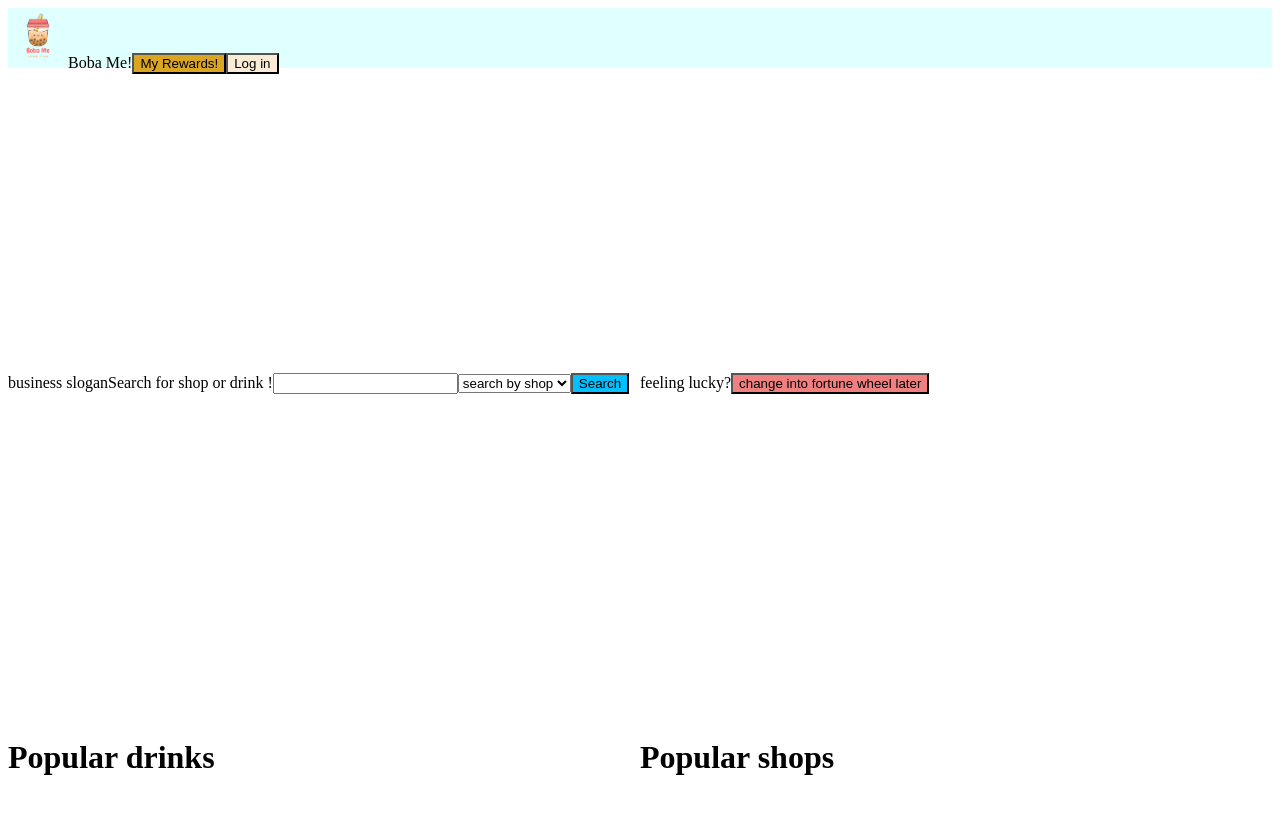
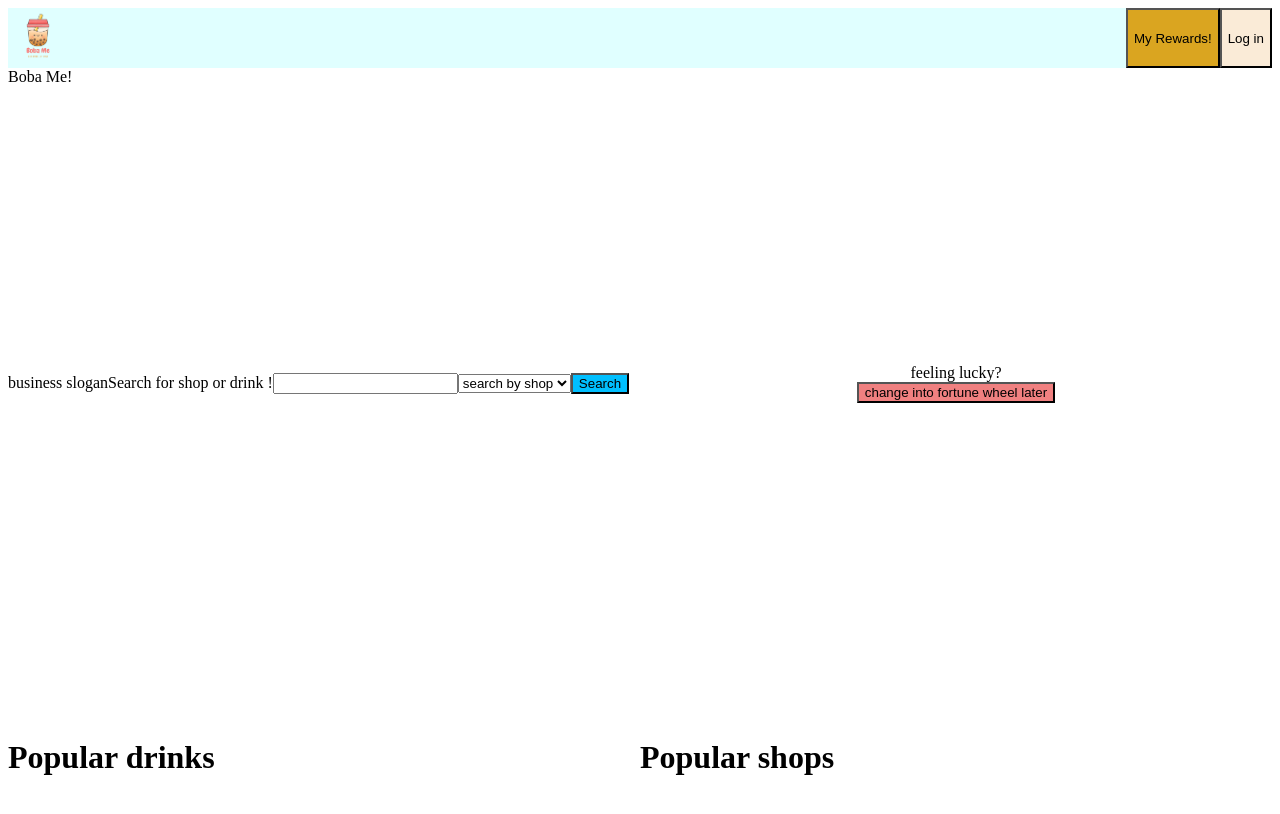
Before and after one commit to SENG2021-Boba-Engineers/Project, a React (Create React App) app in the folder SourceCode_and_Documentation/boba-me/: page / in a window 1280 px wide. Shown: the top 814 px of the page. Built offline with nearby package versions, Linux system fonts and the light colour scheme.

Commit message:
added better layout using CSS

```diff
--- a/SourceCode_and_Documentation/boba-me/src/App.js
+++ b/SourceCode_and_Documentation/boba-me/src/App.js
@@ -19,13 +19,19 @@
         shops       => contains shops profiles
       */}
       <div className="top_banner">
+        <div className="left_banner">
           <img
             src={logo}
             width='60'
             height='60'></img>
           <p2>Boba Me!</p2>
+	</div>
+
+	<div className="right_banner">
 	  <Button text='My Rewards!' colour='goldenrod'/>
 	  <Button text='Log in' colour='AntiqueWhite'/>
+	</div>
+
       </div>
 
 
--- a/SourceCode_and_Documentation/boba-me/src/index.css
+++ b/SourceCode_and_Documentation/boba-me/src/index.css
@@ -1,7 +1,19 @@
 .top_banner{
+    display: flex;
+    justify-content:space-between;
     width: 100%;
     background-color: LightCyan;
     height: 60px;
+}
+
+.left_banner{
+    display: flex;
+    flex-direction: column;
+}
+
+.right_banner{
+   display: flex;
+   justify-content: center;
 }
 
 .body{
@@ -21,6 +33,8 @@
 
 .right{
     display: flex;
+    justify-content: center;
+    flex-direction: column;
     text-align: center;
     align-items: center;
     margin-bottom: 20px;
```
Lines whose indentation alone changed are shown as unchanged.
